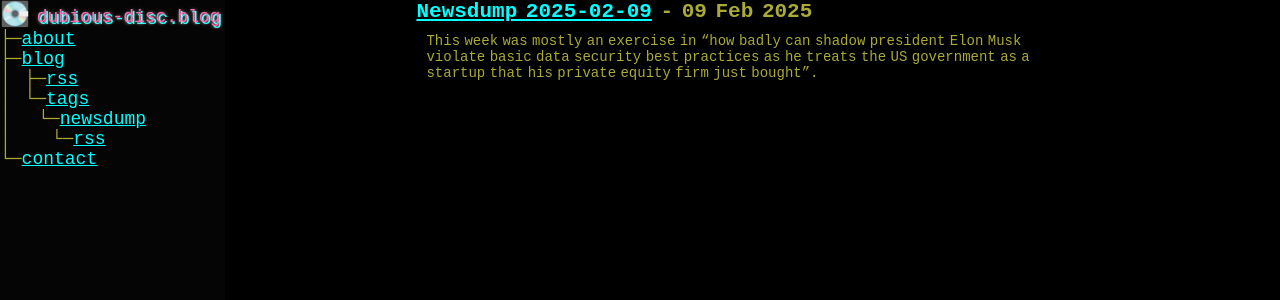
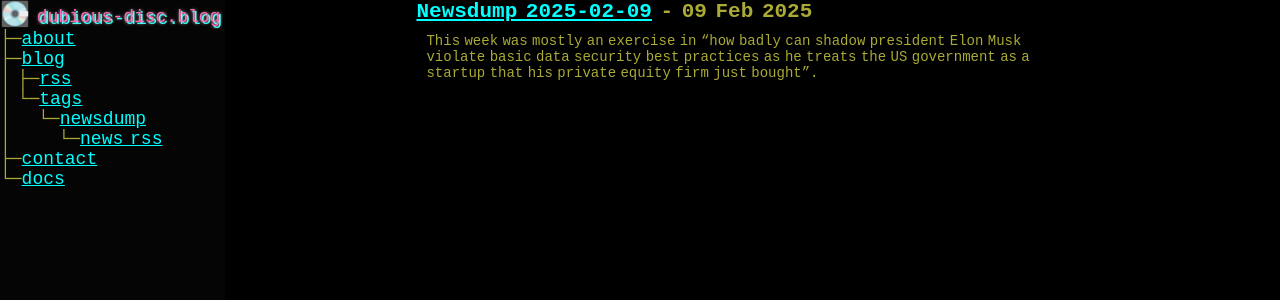
Before and after one commit to paranoid-porygon/paranoid-porygon.github.io, a Jekyll site: the page built from _pages/index.markdown, in a window 1280 px wide. Shown: the top 300 px of the page. Built offline with Jekyll 4.4.1, drawn with Linux system fonts in a browser that asks for light colours.

Commit message:
updated nav layout

```diff
--- a/_layouts/default.html
+++ b/_layouts/default.html
@@ -17,11 +17,12 @@
   <!--&nbsp;&nbsp;├<li><a href="/" {% if page.title == "Home" %}class="active-page"{% endif %}>/</a></li> -->
       ├─<a href="/about" {% if page.title == "About" %}class="active-page"{% endif %}>about</a><br>
       ├─<a href="/blog" {% if page.title == "blog" %}class="active-page"{% endif %}>blog</a><br>
-      │&nbsp;&nbsp;├─<a href="{{ site.url }}/feed.xml" target="_blank" rel="noopener noreferrer">rss</a><br>
-      │&nbsp;&nbsp;└─<a href="/blog/tags" {% if page.title == "tags" %}class="active-page"{% endif %}>tags</a><br>
+      │&nbsp;├─<a href="{{ site.url }}/feed.xml" target="_blank" rel="noopener noreferrer">rss</a><br>
+      │&nbsp;└─<a href="/blog/tags" {% if page.title == "tags" %}class="active-page"{% endif %}>tags</a><br>
       │&nbsp;&nbsp;&nbsp;&nbsp;└─<a href="/blog/tags/newsdump" {% if page.title == "newsdump" %}class="active-page"{% endif %}>newsdump</a><br>
-      │&nbsp;&nbsp;&nbsp;&nbsp;&nbsp;&nbsp;└─<a href="{{ site.url }}/feed.xml" target="_blank" rel="noopener noreferrer">rss</a><br>
-      └─<a href="/contact" {% if page.title == "Contact" %}class="active-page"{% endif %}>contact</a>
+      │&nbsp;&nbsp;&nbsp;&nbsp;&nbsp;&nbsp;&nbsp;└─<a href="{{ site.url }}/feed.xml" target="_blank" rel="noopener noreferrer">news rss</a><br>
+      ├─<a href="/contact" {% if page.title == "Contact" %}class="active-page"{% endif %}>contact</a><br>
+      └─<a href="/docs" {% if page.title == "Documentation" %}class="active-page"{% endif %}>docs</a>
     </div>
   </div><!--nav-wrapper end-->
   <div class="page-content">
```
